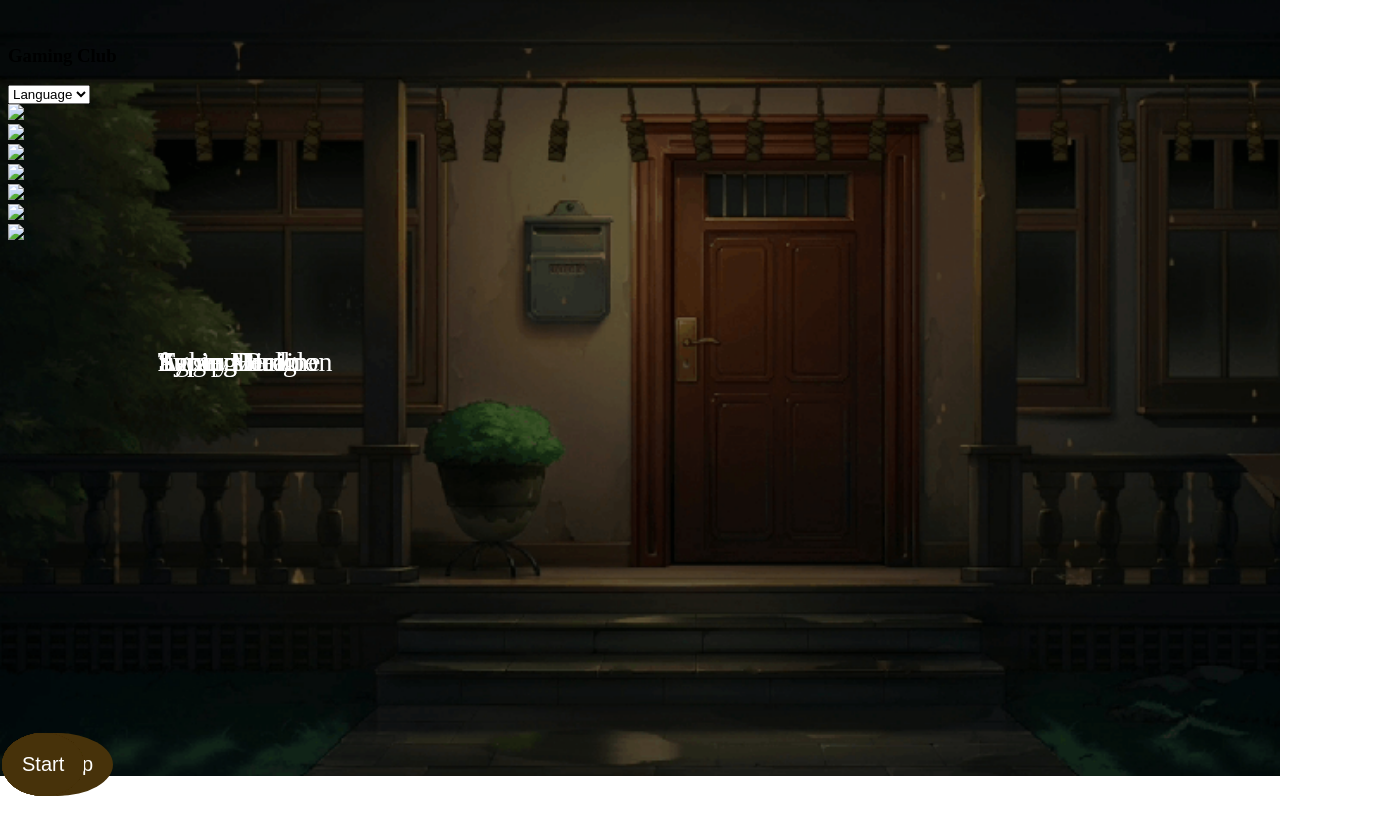
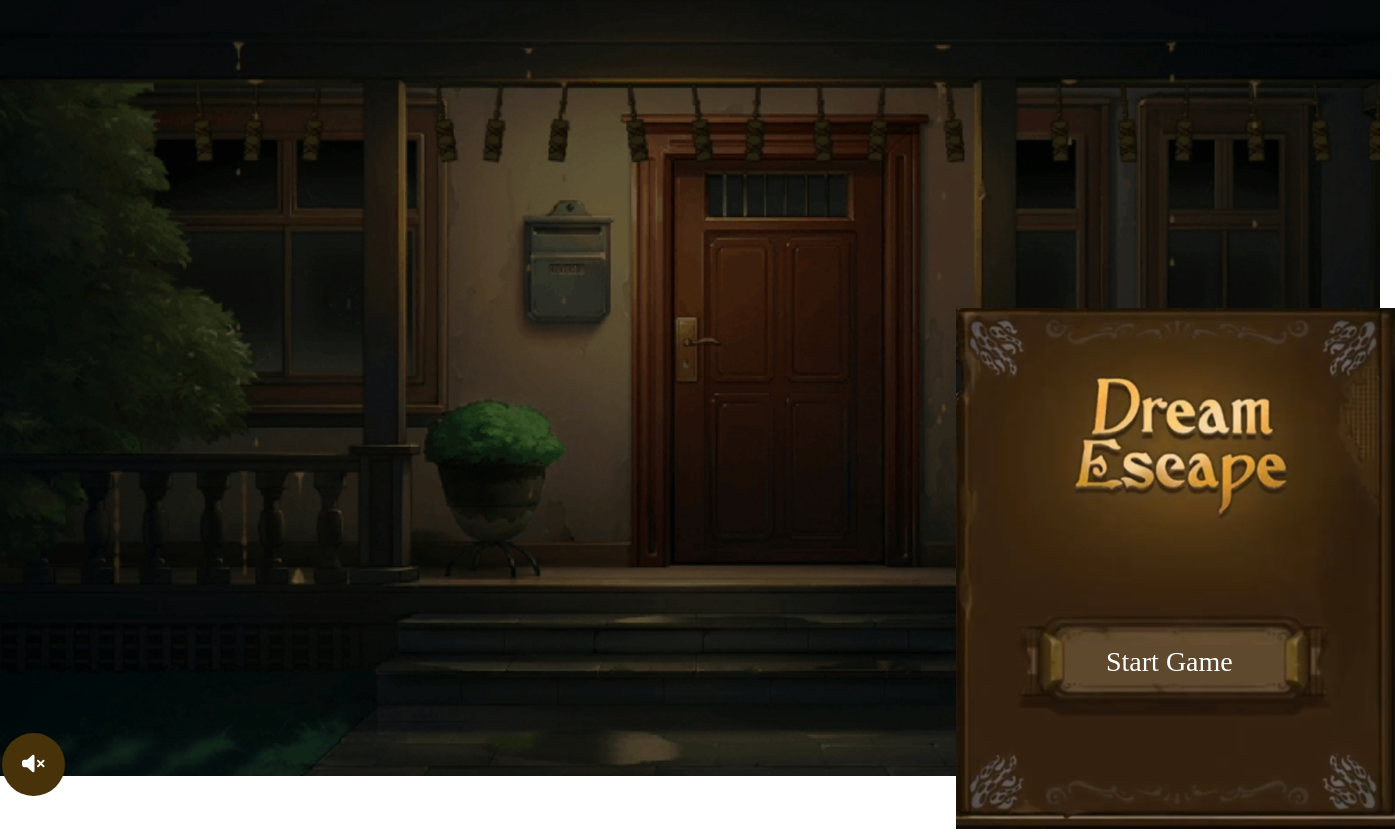
Before and after one commit to moeen1998/javascriptProject, a plain HTML site: page Escape game/play.html in a window 1280 px wide. Shown: the whole page, 1395 px wide, since content can reach past the window. Before the commit the page ends 800 px from the top, so only its background shows below. Drawn offline with Linux system fonts and the light colour scheme.

Commit message:
escape game

```diff
--- a/Escape game/play.html
+++ b/Escape game/play.html
@@ -5,73 +5,28 @@
         <meta http-equiv="X-UA-Compatible" content="IE=edge">
         <meta name="viewport" content="width=device-width, initial-scale=1.0">
         <title>Document</title>
-    <link href="https://fonts.googleapis.com/css2?family=Dancing+Script:wght@700&display=swap" rel="stylesheet">
+        <link rel="stylesheet" href="fontawesome-free-6.2.0-web/css/all.min.css">
+        <link rel="stylesheet" href="fontawesome-free-6.2.0-web/css/fontawesome.min.css">
         <link rel="stylesheet" href="style.css">
     </head>
-<body>
-    <header>
-        <div>
-            <img  id="logo" src="logo-removebg-preview.png" alt="">
-            <h3>Gaming Club</h3>
-            <div class="divnav_right">
-                <select class="navright" id="select">
-                    <option>Language</option>
-                    <option class="language">English</option>
-                    <option class="language" >Arabic</option>
-                    <option  class="language">French</option>
-                    <option  class="language">Italian</option>
-                </select>
-                <button class="navright" id="login">Sign In</button>
-                <button class="navright" id="login">Sign Up</button>
+    <body >
+        <audio id="musicplay" loop="true">
+            <source src="music.mp3"  type="audio/mpeg">
+        </audio>
+
+        <button onclick="musicplay(this)" data-ispaly="1"><i class="fa-solid fa-volume-xmark"></i></button>
+
+        <div class="contener" >
+            <div class="parent">
+                <div class="child">
+
+                    <img src="imgs/3.PNG" alt="">
+                    <p id="startgame" onclick="viduoplay()">Start Game</p>
+
                 </div>
             </div>
-    </header>
-
-    <article>
-
-        <div>
-            <img src="Mario game/images/mario.PNG">
-            <p>Super Mario</p>
-            <a href="Mario game/index.html"><button> Start</button></a>
         </div>
 
-        <div>
-            <img src="monkyGame/imgs/typing_balloon.png">
-            <p>Typing Balloon</p>
-            <a href="monkyGame/index.html"><button> Start</button></a>
-        </div>
-
-        <div>
-            <img src="TypingSpeedTest/assets/typing_ jungle.jfif">
-            <p>Typing Jungle</p>
-            <a href="TypingSpeedTest/index.html"><button> Start</button></a>
-        </div>
-
-        <div>
-            <img src="Flappy Bird/imgs/ground_bird.jpeg">
-            <p>Angry Bird</p>
-            <a href="Flappy Bird/index.html"><button>Start</button></a>
-        </div>
-        <div>
-            <img src="fighter game/img/fighter.png">
-            <p>fighters</p>
-            <a href="fighter game/game.html"><button>Start</button></a>
-        </div>
-
-        <div>
-            <img src="Escape game/background2.gif">
-            <p>Escap Dream</p>
-            <a href="Escape game/play.html"><button>Start</button></a>
-        </div>
-
-        <div>
-            <img src="fire/imgs/logo.PNG">
-            <p>Super Heroine</p>
-            <a href="fire/index.html"><button>Start</button></a>
-        </div>
-
-    </article>
-    <div style="clear:both;"></div>
-
+        <script src="script.js"></script>
     </body>
 </html>
```
Lines whose indentation alone changed are shown as unchanged.
